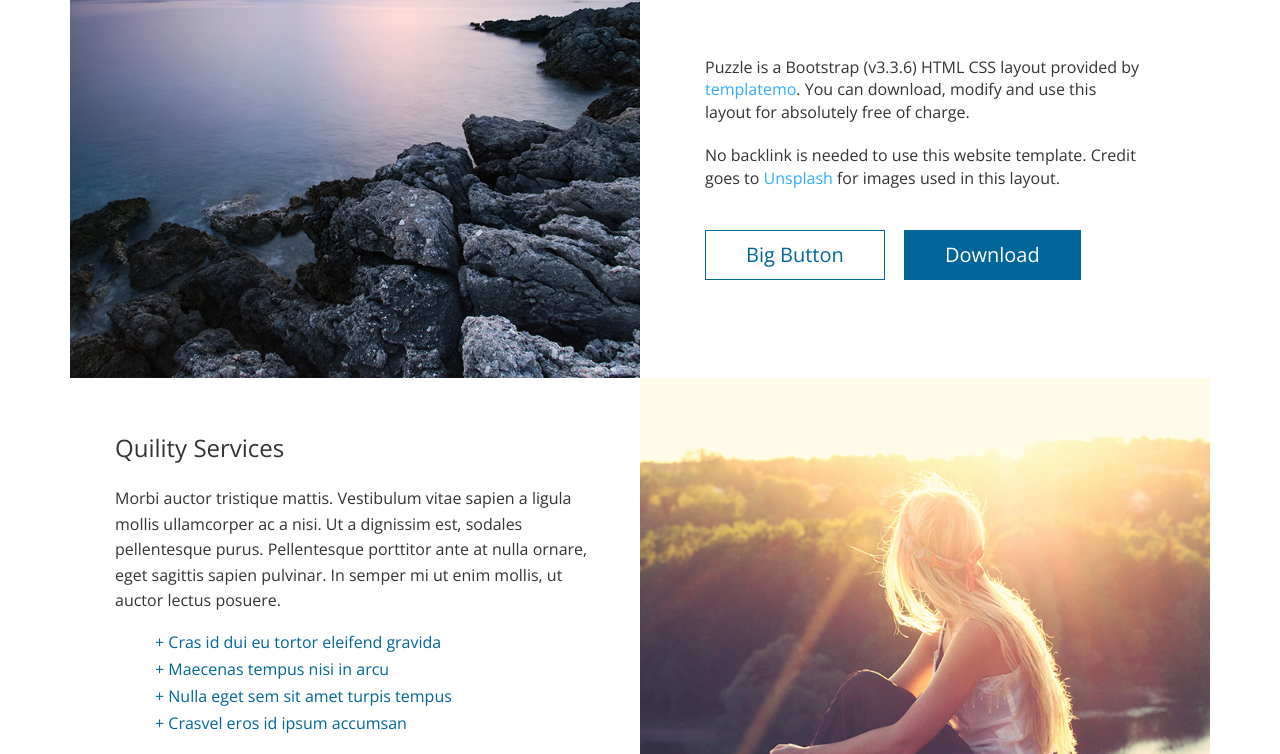
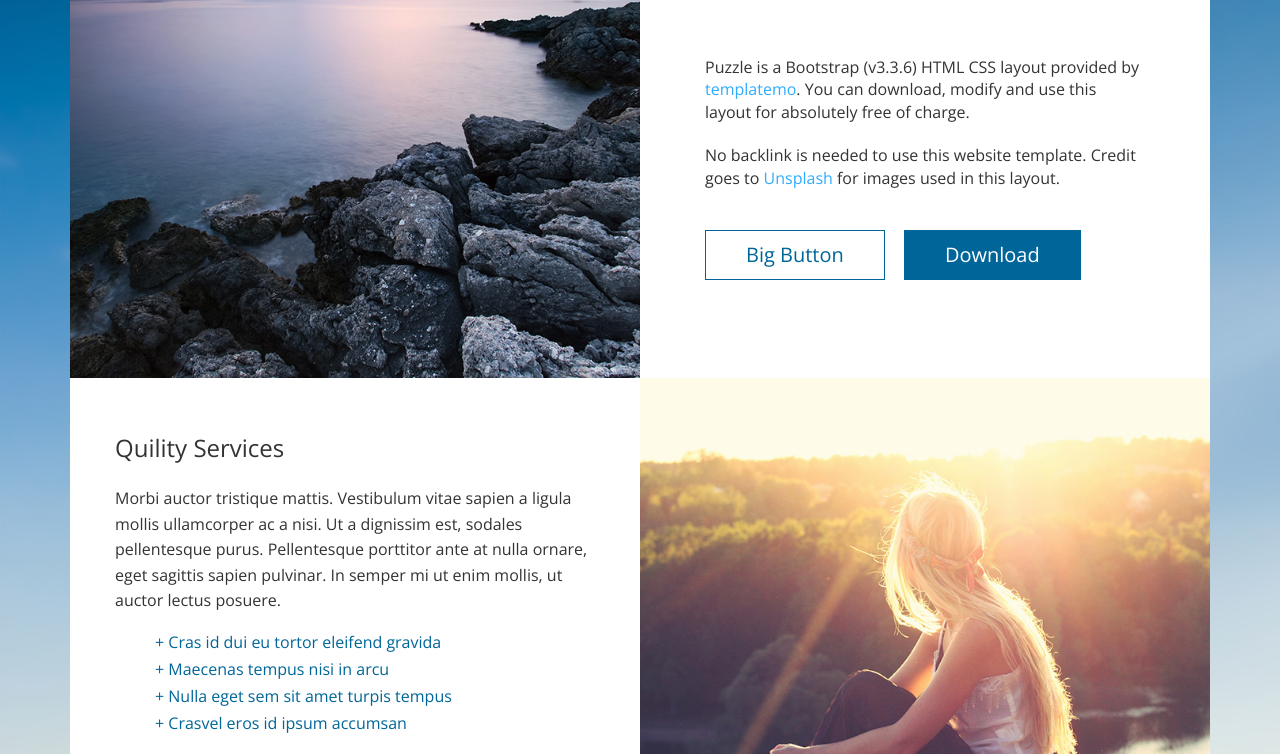
Before and after one commit to dugushaonian/dugushaonian.github.io, a plain HTML site: page index.html in a window 1280 px wide. Shown: the part 328-1082 px from the top of the page. Drawn offline with nearby package versions, Linux system fonts and the light colour scheme.

Commit message:
it is ok

```diff
--- a/css/templatemo-style.css
+++ b/css/templatemo-style.css
@@ -17,7 +17,7 @@ a:focus {
 body{
     margin:0;
     padding:0;
-    background-image:url(./images/back.jpg);
+    background-image:url(../images/back.jpg);
     background-repeat:no-repeat;
     background-size:100% 100%;
     font-family: 'Open Sans', sans-serif;
```
